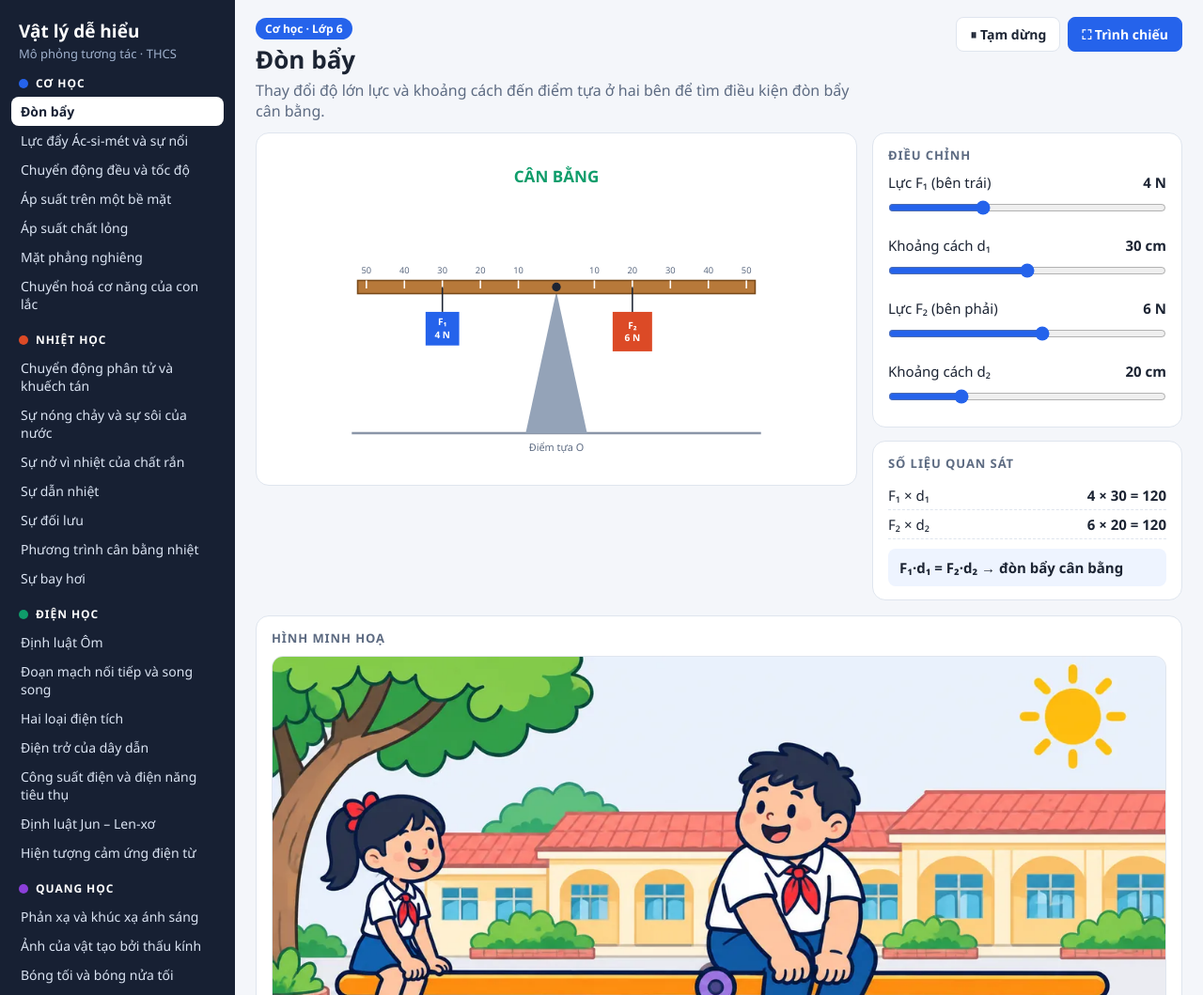
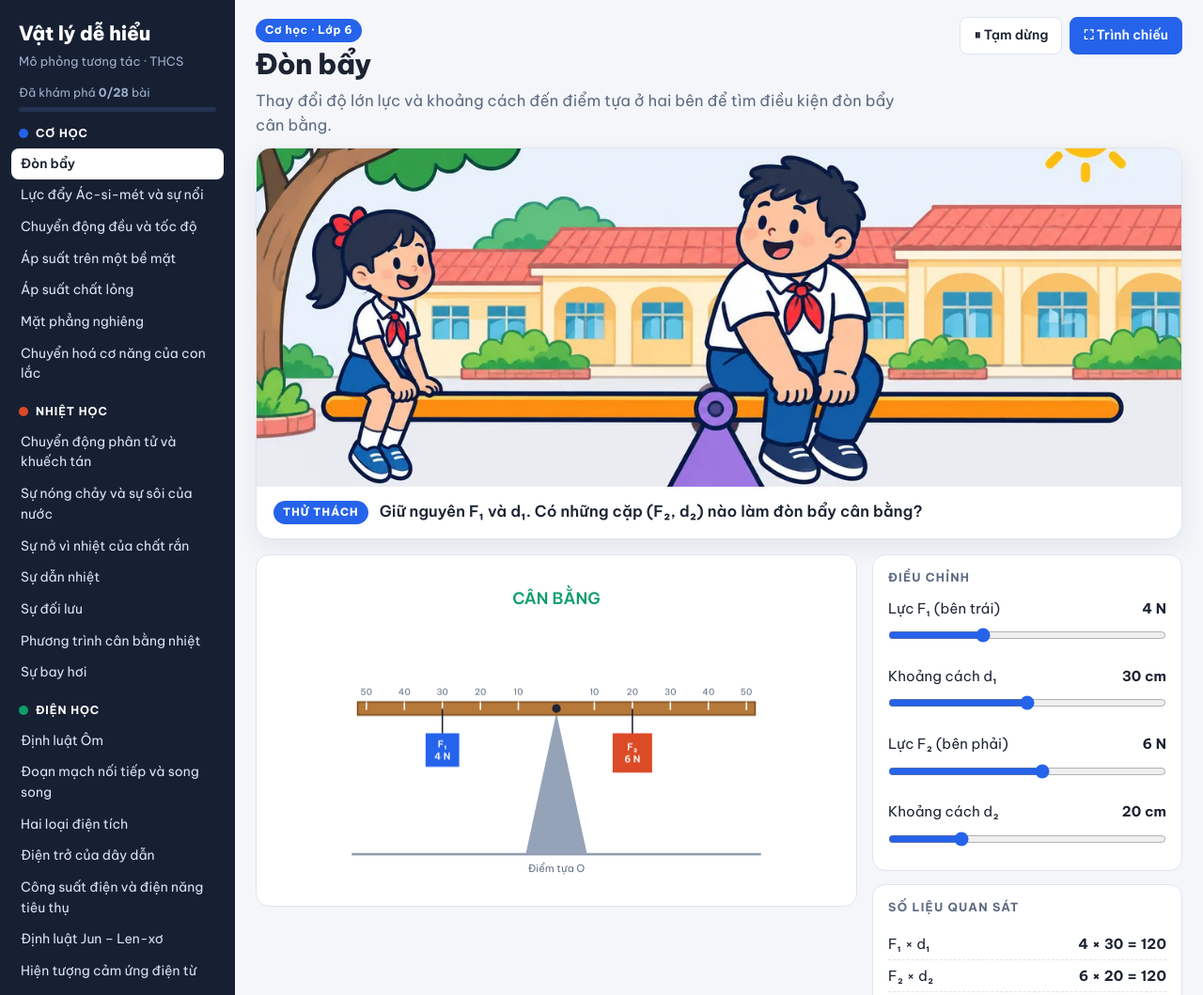
Before and after one commit to 6h30/vat-ly-de-hieu, a plain HTML site: page index.html in a window 1280 px wide. Shown: the top 1059 px of the page at 94% size. Drawn offline with Linux system fonts and the light colour scheme.

Commit message:
Hình minh hoạ lên đầu bài, phông Be Vietnam Pro, cân chữ, thử thách và dấu đã khám phá
Co-Authored-By: Claude Sonnet 5.5 <noreply@anthropic.com>

```diff
--- a/index.html
+++ b/index.html
@@ -7,28 +7,39 @@
 <link rel="icon" href="icon-192.png">
 <title>Vật lý dễ hiểu – THCS</title>
 <style>
+@font-face{font-family:'Be Vietnam Pro';font-weight:400;font-style:normal;font-display:swap;src:url(fonts/bvp-400.woff) format('woff')}
+@font-face{font-family:'Be Vietnam Pro';font-weight:600;font-style:normal;font-display:swap;src:url(fonts/bvp-600.woff) format('woff')}
+@font-face{font-family:'Be Vietnam Pro';font-weight:700;font-style:normal;font-display:swap;src:url(fonts/bvp-700.woff) format('woff')}
+@font-face{font-family:'Be Vietnam Pro';font-weight:800;font-style:normal;font-display:swap;src:url(fonts/bvp-800.woff) format('woff')}
 :root{--bg:#f4f6fa;--card:#fff;--ink:#1c2433;--mute:#5d6b82;--line:#dfe5ee;--acc:#2563eb;
   --co:#2563eb;--nhiet:#dc4a26;--dien:#0f9d6b;--quang:#8b3fd9}
 *{box-sizing:border-box}
 body{padding:env(safe-area-inset-top,0px) env(safe-area-inset-right,0px) env(safe-area-inset-bottom,0px) env(safe-area-inset-left,0px)}
 body::before{content:"";position:fixed;top:0;left:0;right:0;height:env(safe-area-inset-top,0px);background:#172033;z-index:50}
 html,body{margin:0;height:100%}
-body{font-family:"Segoe UI",system-ui,Roboto,Arial,sans-serif;background:var(--bg);color:var(--ink);font-size:16px}
+body{font-family:"Be Vietnam Pro","Segoe UI",system-ui,Roboto,Arial,sans-serif;background:var(--bg);color:var(--ink);font-size:16px;line-height:1.55;letter-spacing:.005em;-webkit-font-smoothing:antialiased}
+button,select,input{font-family:inherit}
+h2,h3,.goal,figcaption,.verdict,li,details p,.note,.chal{text-wrap:balance}
+li,details p,.goal,figcaption{text-wrap:pretty}
 .app{display:grid;grid-template-columns:250px 1fr;min-height:100%}
 nav{background:#172033;color:#fff;padding:16px 12px;overflow:auto}
-nav h1{font-size:19px;margin:4px 8px 2px}
+nav h1{font-size:21px;font-weight:800;letter-spacing:-.01em;margin:4px 8px 2px}
 nav .sub{font-size:13px;color:#9fb0cc;margin:0 8px 14px}
 .grp{font-size:12px;letter-spacing:.08em;text-transform:uppercase;margin:14px 8px 6px;font-weight:700;display:flex;align-items:center;gap:8px}
 .grp i{width:10px;height:10px;border-radius:50%;display:inline-block}
 nav button{display:block;width:100%;text-align:left;background:none;border:0;color:#dbe4f3;font:inherit;font-size:14px;padding:6px 10px;border-radius:8px;cursor:pointer}
 nav button:hover{background:#243251}
 nav button.on{background:#fff;color:#172033;font-weight:600}
+nav button.done::after{content:' ✓';color:#4ade80;font-weight:800}
+nav button.on.done::after{color:#16a34a}
+.prog{font-size:12.5px;color:#9fb0cc;margin:0 8px 10px}
+.prog i{display:block;height:5px;border-radius:9px;background:#243251;margin-top:6px;overflow:hidden}.prog i b{display:block;height:100%;background:#4ade80;width:0;transition:width .4s}
 main{padding:18px 22px 28px;min-width:0}
 .head{display:flex;align-items:flex-start;gap:12px;flex-wrap:wrap;margin-bottom:12px}
 .head .t{flex:1;min-width:220px}
-.tag{display:inline-block;font-size:12px;font-weight:700;color:#fff;padding:3px 10px;border-radius:99px;margin-bottom:6px}
-h2{margin:0;font-size:26px;line-height:1.2}
-.goal{color:var(--mute);margin:6px 0 0;max-width:70ch}
+.tag{display:inline-block;font-size:12px;font-weight:700;letter-spacing:.04em;color:#fff;padding:3px 10px;border-radius:99px;margin-bottom:6px}
+h2{margin:0;font-size:30px;line-height:1.18;font-weight:800;letter-spacing:-.015em}
+.goal{color:var(--mute);margin:8px 0 0;max-width:62ch;font-size:16.5px}
 .tools{display:flex;gap:8px}
 .btn{font:inherit;font-size:14px;font-weight:600;border:1px solid var(--line);background:#fff;color:var(--ink);padding:8px 14px;border-radius:8px;cursor:pointer}
 .btn:hover{border-color:#9fb0cc}
@@ -39,7 +50,7 @@ h2{margin:0;font-size:26px;line-height:1.2}
 canvas{display:block;width:100%;aspect-ratio:800/460;border-radius:8px;background:#fff}
 .side{display:flex;flex-direction:column;gap:14px}
 .box{padding:14px 16px}
-.box h3{margin:0 0 10px;font-size:13px;letter-spacing:.07em;text-transform:uppercase;color:var(--mute)}
+.box h3{margin:0 0 12px;font-size:12.5px;font-weight:700;letter-spacing:.1em;text-transform:uppercase;color:var(--mute)}
 .ctl{margin-bottom:12px}
 .ctl:last-child{margin-bottom:0}
 .ctl label{display:flex;justify-content:space-between;font-size:15px;margin-bottom:4px;gap:8px}
@@ -53,7 +64,11 @@ select{width:100%;font:inherit;padding:8px;border-radius:8px;border:1px solid va
 .below{display:grid;grid-template-columns:1fr 1fr;gap:16px;margin-top:16px}
 .below ol{margin:0;padding-left:20px}
 .below li{margin-bottom:6px}
-.pic{display:block;width:100%;height:auto;border-radius:12px;border:1px solid var(--line);background:#f4f6fa}
+.hero{margin:0 0 16px;border-radius:16px;overflow:hidden;border:1px solid var(--line);background:#fff;box-shadow:0 8px 24px rgba(23,32,51,.08)}
+.pic{display:block;width:100%;height:auto;aspect-ratio:2/1;max-height:360px;object-fit:cover;object-position:center 45%;background:#eef2f8}
+.chal{display:flex;gap:12px;align-items:baseline;padding:14px 18px;font-size:16.5px;font-weight:600;line-height:1.45}
+.chip{flex:none;font-size:11.5px;font-weight:800;letter-spacing:.1em;text-transform:uppercase;color:#fff;background:var(--acc);padding:4px 10px;border-radius:99px;transform:translateY(-1px)}
+@media(max-width:760px){.pic{aspect-ratio:16/9;max-height:none}.hero{border-radius:14px;margin-bottom:12px}.chal{flex-direction:column;gap:6px;padding:12px 14px;font-size:15.5px}}
 .real{display:grid;grid-template-columns:repeat(3,1fr);gap:14px}
 .real figure{margin:0}
 .real svg{display:block;width:100%;background:#f3f7fc;border-radius:10px;border:1px solid var(--line)}
@@ -73,7 +88,7 @@ details p{margin:10px 0 0}
   .app{grid-template-columns:1fr}
   nav{display:flex;align-items:center;gap:6px;overflow-x:auto;padding:8px;position:sticky;top:env(safe-area-inset-top,0px);z-index:5}
   nav{scrollbar-width:none}nav::-webkit-scrollbar{display:none}
-  nav h1,nav .sub{display:none}
+  nav h1,nav .sub,nav .prog{display:none}
   .grp{margin:0 2px 0 8px;white-space:nowrap}
   nav button{width:auto;white-space:nowrap;padding:8px 10px}
   main{padding:12px}
@@ -91,6 +106,7 @@ details p{margin:10px 0 0}
   <nav id="nav">
     <h1>Vật lý dễ hiểu</h1>
     <p class="sub">Mô phỏng tương tác · THCS</p>
+    <div class="prog" id="prog"></div>
   </nav>
   <main>
     <div class="head">
@@ -104,6 +120,7 @@ details p{margin:10px 0 0}
         <button class="btn pri" id="full">⛶ Trình chiếu</button>
       </div>
     </div>
+    <div class="hero" id="picbox"><img id="pic" class="pic" alt="" decoding="async"><div class="chal"><span class="chip">Thử thách</span><span id="chal"></span></div></div>
     <div class="work">
       <div class="card stage"><canvas id="cv"></canvas></div>
       <div class="side">
@@ -111,7 +128,6 @@ details p{margin:10px 0 0}
         <div class="card box"><h3>Số liệu quan sát</h3><div id="read"></div></div>
       </div>
     </div>
-    <div class="card box" id="picbox" style="margin-top:16px"><h3>Hình minh hoạ</h3><img id="pic" class="pic" alt="" loading="lazy"></div>
     <div class="card box" style="margin-top:16px"><h3>Trong thực tế</h3><div class="real" id="real"></div></div>
     <div class="below">
       <div class="card box"><h3>Câu hỏi gợi mở</h3><ol id="qs"></ol></div>
@@ -135,7 +151,7 @@ const note=t=>`<div class="note">${t}</div>`;
 
 /* ---------- vẽ cơ bản ---------- */
 function line(x1,y1,x2,y2,col='#1c2433',w=2,dash){ctx.save();ctx.strokeStyle=col;ctx.lineWidth=w;if(dash)ctx.setLineDash(dash);ctx.beginPath();ctx.moveTo(x1,y1);ctx.lineTo(x2,y2);ctx.stroke();ctx.restore();}
-function txt(s,x,y,o={}){ctx.save();ctx.font=(o.bold?'600 ':'')+((o.size||15)*TK)+'px "Segoe UI",system-ui,Arial';ctx.fillStyle=o.col||'#1c2433';ctx.textAlign=o.align||'center';ctx.textBaseline=o.base||'middle';ctx.fillText(s,x,y);ctx.restore();}
+function txt(s,x,y,o={}){ctx.save();ctx.font=(o.bold?'600 ':'')+((o.size||15)*TK)+'px "Be Vietnam Pro","Segoe UI",system-ui,Arial';ctx.fillStyle=o.col||'#1c2433';ctx.textAlign=o.align||'center';ctx.textBaseline=o.base||'middle';ctx.fillText(s,x,y);ctx.restore();}
 function head(x,y,ang,col,s=10){ctx.save();ctx.translate(x,y);ctx.rotate(ang);ctx.fillStyle=col;ctx.beginPath();ctx.moveTo(0,0);ctx.lineTo(-s,-s*.45);ctx.lineTo(-s,s*.45);ctx.closePath();ctx.fill();ctx.restore();}
 function arrow(x1,y1,x2,y2,col,w=3){if(Math.hypot(x2-x1,y2-y1)<2)return;line(x1,y1,x2,y2,col,w);head(x2,y2,Math.atan2(y2-y1,x2-x1),col,11);}
 function flow(p,off,sp,col){let L=0;const seg=[];for(let i=0;i<p.length;i++){const a=p[i],b=p[(i+1)%p.length],l=Math.hypot(b[0]-a[0],b[1]-a[1]);seg.push([a,b,l]);L+=l;}
@@ -905,16 +921,17 @@ mat:[
 });
 
 /* ---------- khung ứng dụng ---------- */
-let cur=null,S={},paused=false,last=0,lastRead='';
+let t0=Date.now(),cur=null,S={},paused=false,last=0,lastRead='';
 const $=id=>document.getElementById(id);
 function buildNav(){const nav=$('nav');for(const g in GROUPS){const d=document.createElement('div');d.className='grp';d.innerHTML=`<i style="background:${GROUPS[g][1]}"></i>${GROUPS[g][0]}`;nav.appendChild(d);
   LESSONS.filter(l=>l.g===g).forEach(l=>{const b=document.createElement('button');b.textContent=l.title;b.dataset.id=l.id;b.onclick=()=>open(l.id);nav.appendChild(b);});}}
-function open(id){cur=LESSONS.find(l=>l.id===id)||LESSONS[0];S={};cur.ctl.forEach(c=>{if(c.k)S[c.k]=c.v;});cur.init(S);
+const fx=t=>String(t).replace(/F_A/g,'F<sub>A</sub>').replace(/(Ác-si-mét|Len-xơ|Jun-Len-xơ)/g,'<span style="white-space:nowrap">$1</span>');
+function open(id){cur=LESSONS.find(l=>l.id===id)||LESSONS[0];S={};t0=Date.now();cur.ctl.forEach(c=>{if(c.k)S[c.k]=c.v;});cur.init(S);
   document.querySelectorAll('nav button').forEach(b=>b.classList.toggle('on',b.dataset.id===cur.id));
   const col=GROUPS[cur.g][1];document.documentElement.style.setProperty('--acc',col);
-  $('tag').textContent=GROUPS[cur.g][0]+' · '+cur.grade;$('tag').style.background=col;$('title').textContent=cur.title;$('goal').textContent=cur.goal;
-  $('qs').innerHTML=cur.qs.map(q=>`<li>${q}</li>`).join('');$('concl').textContent=cur.concl;$('det').open=false;
-  {const im=$('pic');im.alt='Hình minh hoạ: '+cur.title;im.onerror=()=>{$('picbox').style.display='none'};$('picbox').style.display='';im.src='img/'+cur.id+'.webp';}
+  $('tag').textContent=GROUPS[cur.g][0]+' · '+cur.grade;$('tag').style.background=col;$('title').innerHTML=fx(cur.title);$('goal').innerHTML=fx(cur.goal);
+  $('qs').innerHTML=cur.qs.map(q=>`<li>${fx(q)}</li>`).join('');$('concl').innerHTML=fx(cur.concl);$('det').open=false;
+  {const im=$('pic');im.alt='Hình minh hoạ: '+cur.title;$('chal').innerHTML=fx(cur.qs[0]||'');im.onerror=()=>{$('picbox').style.display='none'};$('picbox').style.display='';im.src='img/'+cur.id+'.webp';}
   $('real').innerHTML=(REAL[cur.id]||[]).map(r=>`<figure>${r[2]}<figcaption><b>${r[0]}</b>${r[1]}</figcaption></figure>`).join('');
   const box=$('ctl');box.innerHTML='';
   cur.ctl.forEach(c=>{const d=document.createElement('div');d.className='ctl';
@@ -938,10 +955,15 @@ $('full').onclick=()=>{if(document.fullscreenElement)document.exitFullscreen();e
 if(!document.fullscreenEnabled)$('full').style.display='none';
 document.addEventListener('fullscreenchange',()=>{$('full').textContent=document.fullscreenElement?'✕ Thoát trình chiếu':'⛶ Trình chiếu';});
 window.addEventListener('hashchange',()=>{const id=location.hash.slice(1);if(cur&&id!==cur.id)open(id);});
+let seen=[];try{seen=JSON.parse(localStorage.getItem('vldh-seen')||'[]')}catch(e){}
+function markSeen(add){if(add&&cur&&!seen.includes(cur.id)){seen.push(cur.id);try{localStorage.setItem('vldh-seen',JSON.stringify(seen))}catch(e){}}
+  document.querySelectorAll('nav button').forEach(b=>b.classList.toggle('done',seen.includes(b.dataset.id)));
+  $('prog').innerHTML='Đã khám phá <b>'+seen.length+'/'+LESSONS.length+'</b> bài<i><b style="width:'+Math.round(100*seen.length/LESSONS.length)+'%"></b></i>';}
+setInterval(()=>{if(cur&&!seen.includes(cur.id)&&!document.hidden&&Date.now()-t0>8000)markSeen(true);},1000);
 function setNavH(){document.documentElement.style.setProperty('--navh',$('nav').offsetHeight+'px');}
 window.addEventListener('resize',setNavH);
 document.addEventListener('keydown',e=>{if(e.target.matches('input,select,textarea'))return;if(e.key==='ArrowRight'&&!$('next').disabled)$('next').click();else if(e.key==='ArrowLeft'&&!$('prev').disabled)$('prev').click();});
-buildNav();setNavH();open(location.hash.slice(1));requestAnimationFrame(frame);
+buildNav();setNavH();open(location.hash.slice(1));markSeen(false);requestAnimationFrame(frame);
 </script>
 </body>
 </html>
```
Also changed, not shown: privacy.html (+1 -1 lines), .github/workflows/android-release-aab.yml, .github/workflows/ios-build.yml, fonts/bvp-400.woff (added), fonts/bvp-600.woff (added), fonts/bvp-700.woff (added), fonts/bvp-800.woff (added).
